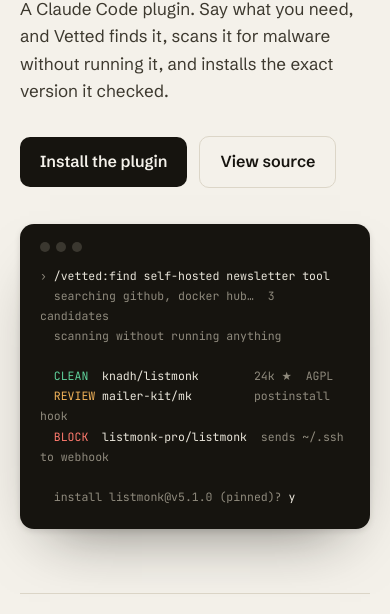
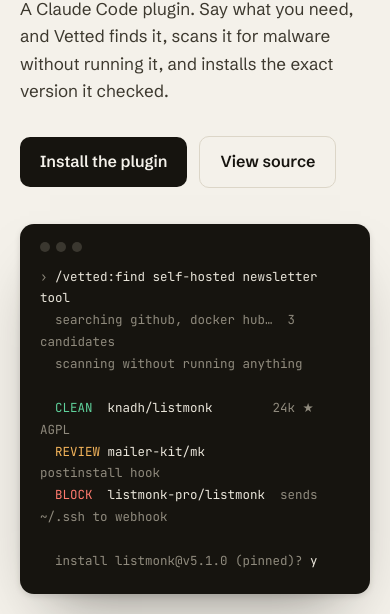
Before and after one commit to FYClamityDestiny/vetted, a plain HTML site: page docs/index.html in a window 390 px wide. Shown: the part 230-844 px from the top of the page. Drawn offline with Linux system fonts and the light colour scheme.

Commit message:
Site: larger terminal text on mobile
Co-Authored-By: Claude Opus 5.5 <noreply@anthropic.com>

```diff
--- a/docs/index.html
+++ b/docs/index.html
@@ -109,7 +109,7 @@ footer{padding:40px 0 56px;color:var(--mute);font-size:14.5px;display:flex;justi
   section{padding:64px 0}
   nav a:not(:last-child){display:none}
   .install{grid-template-columns:1fr}
-  .term{font-size:11.5px;overflow-x:hidden}.term p{white-space:pre-wrap}
+  .term{font-size:12.5px;overflow-x:hidden}.term p{white-space:pre-wrap}
 }
 </style>
 </head>
```
